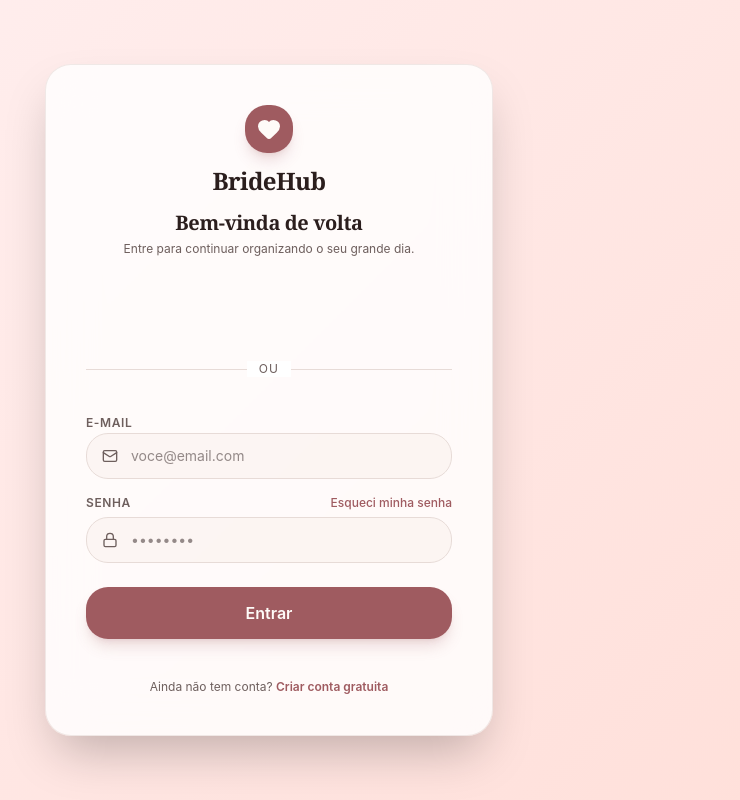
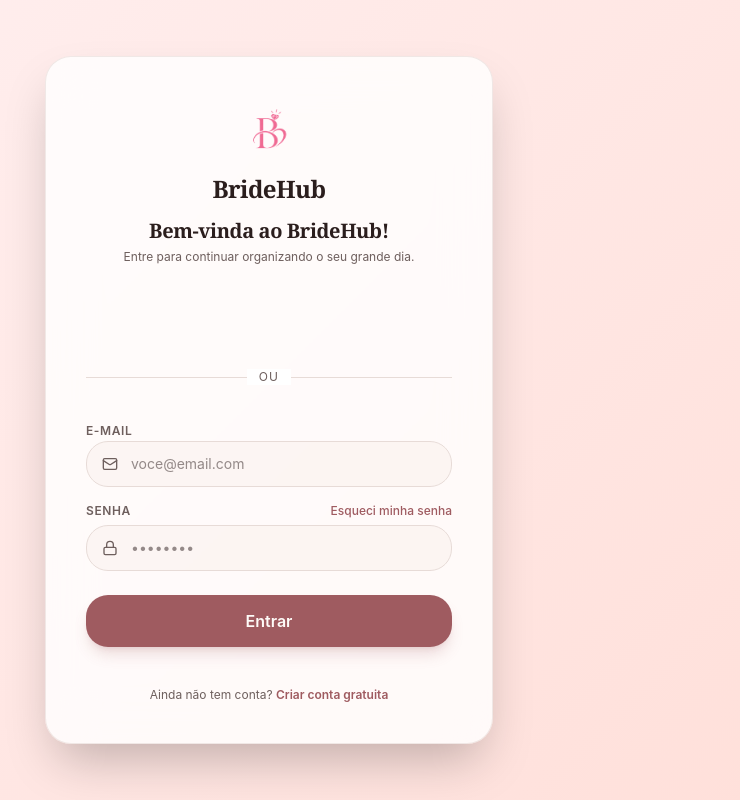
Before and after one commit to thelaiza/brideHub, a React (Vite) app in the folder frontend/: page / in a window 1280 px wide. Shown: the whole page, without its empty margins (371-1111 px from the left). Built offline with nearby package versions, Linux system fonts and the light colour scheme; no server answers.

Commit message:
feat: logo em todas as telas/guias

```diff
--- a/frontend/index.html
+++ b/frontend/index.html
@@ -2,6 +2,7 @@
 <html lang="pt-BR">
   <head>
     <meta charset="UTF-8" />
+    <link rel="icon" type="image/png" href="/src/assets/logo.png" />
     <meta name="viewport" content="width=device-width, initial-scale=1.0" />
     <meta name="referrer" content="no-referrer" />
     <title>BrideHub</title>
--- a/frontend/src/App.tsx
+++ b/frontend/src/App.tsx
@@ -9,6 +9,7 @@ import { MesasPage } from './pages/MesasPage';
 import { LoginPage } from './pages/LoginPage';
 import { ResetPasswordPage } from './pages/ResetPasswordPage';
 import { TOKEN_KEY } from './services/api';
+import logoBrideHub from './assets/logo.png';
 
 function extractResetToken(): string | null {
   const params = new URLSearchParams(window.location.search);
@@ -30,6 +31,17 @@ export function App() {
   const [currentTab, setCurrentTab] = useState<string>(() => {
     return localStorage.getItem('currentTab') || 'dashboard';
   });
+
+  useEffect(() => {
+    let favicon = document.querySelector<HTMLLinkElement>("link[rel~='icon']");
+    if (!favicon) {
+      favicon = document.createElement('link');
+      favicon.rel = 'icon';
+      document.head.appendChild(favicon);
+    }
+    favicon.type = 'image/png';
+    favicon.href = logoBrideHub;
+  }, []);
 
   useEffect(() => {
     const titles: Record<string, string> = {
--- a/frontend/src/pages/LoginPage.tsx
+++ b/frontend/src/pages/LoginPage.tsx
@@ -1,7 +1,8 @@
 import React, { useState } from 'react';
-import { Heart, User, Mail, Lock, ArrowLeft } from 'lucide-react';
+import { User, Mail, Lock, ArrowLeft } from 'lucide-react';
 import { GoogleLogin } from '@react-oauth/google';
 import { api, TOKEN_KEY } from '../services/api';
+import logoBrideHub from '../assets/logo.png';
 
 interface LoginPageProps {
   onLogin: (token?: string) => void;
@@ -90,7 +91,7 @@ export const LoginPage: React.FC<LoginPageProps> = ({ onLogin }) => {
     }
   };
 
-  let headingTitle = 'Bem-vinda de volta';
+  let headingTitle = 'Bem-vinda ao BrideHub!';
   let headingSubtitle = 'Entre para continuar organizando o seu grande dia.';
   let submitLabel = 'Entrar';
 
@@ -163,9 +164,11 @@ export const LoginPage: React.FC<LoginPageProps> = ({ onLogin }) => {
     >
       <div className="bg-card/80 backdrop-blur-xl border border-border/60 shadow-2xl rounded-3xl w-full max-w-md p-8 sm:p-10 space-y-8 animate-fade-in">
         <div className="text-center space-y-3">
-          <div className="mx-auto size-12 rounded-2xl bg-primary text-primary-foreground grid place-items-center shadow-lg shadow-primary/20">
-            <Heart className="size-6 fill-current" />
-          </div>
+          <img
+            src={logoBrideHub}
+            alt="BrideHub Logo"
+            className="mx-auto size-16 object-contain"
+          />
           <h1 className="text-2xl font-bold tracking-tight text-foreground font-display">BrideHub</h1>
           <div className="space-y-1">
             <h2 className="text-xl font-semibold text-foreground font-display">{headingTitle}</h2>
```
Also changed, not shown: 2 other files (tests, documents, lock files or other folders).
